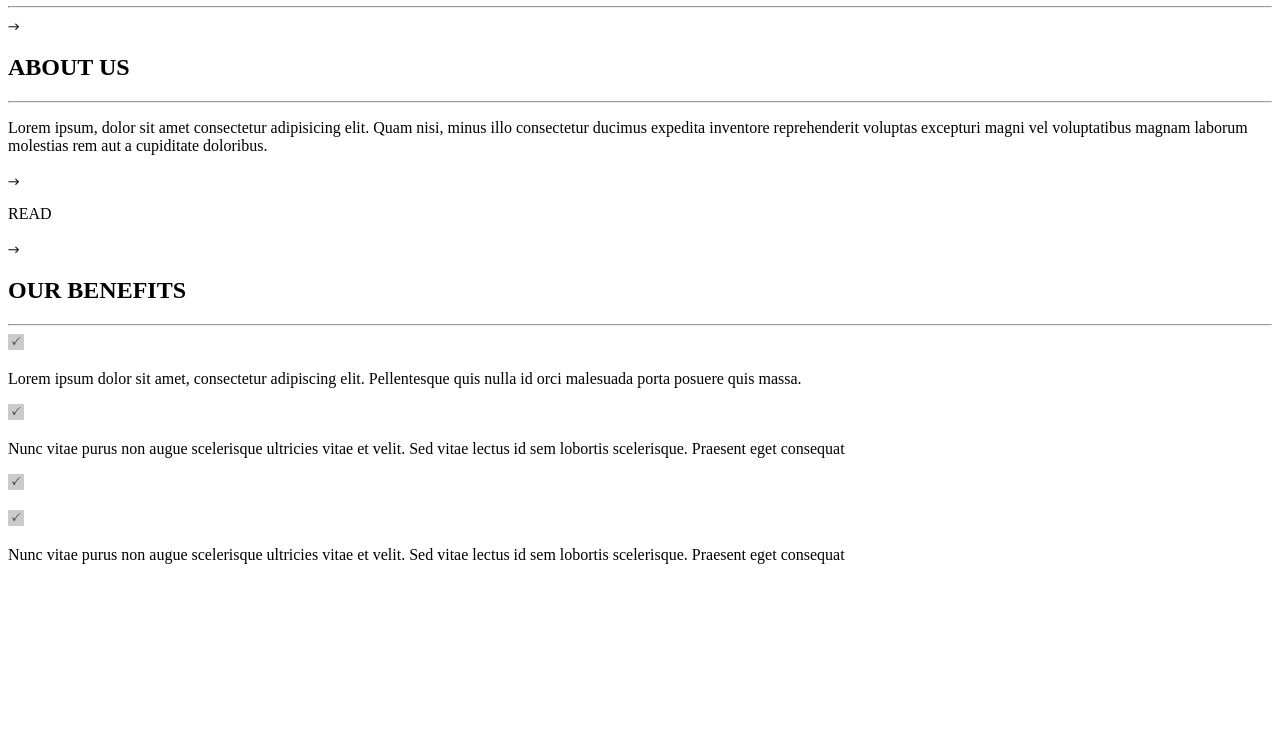
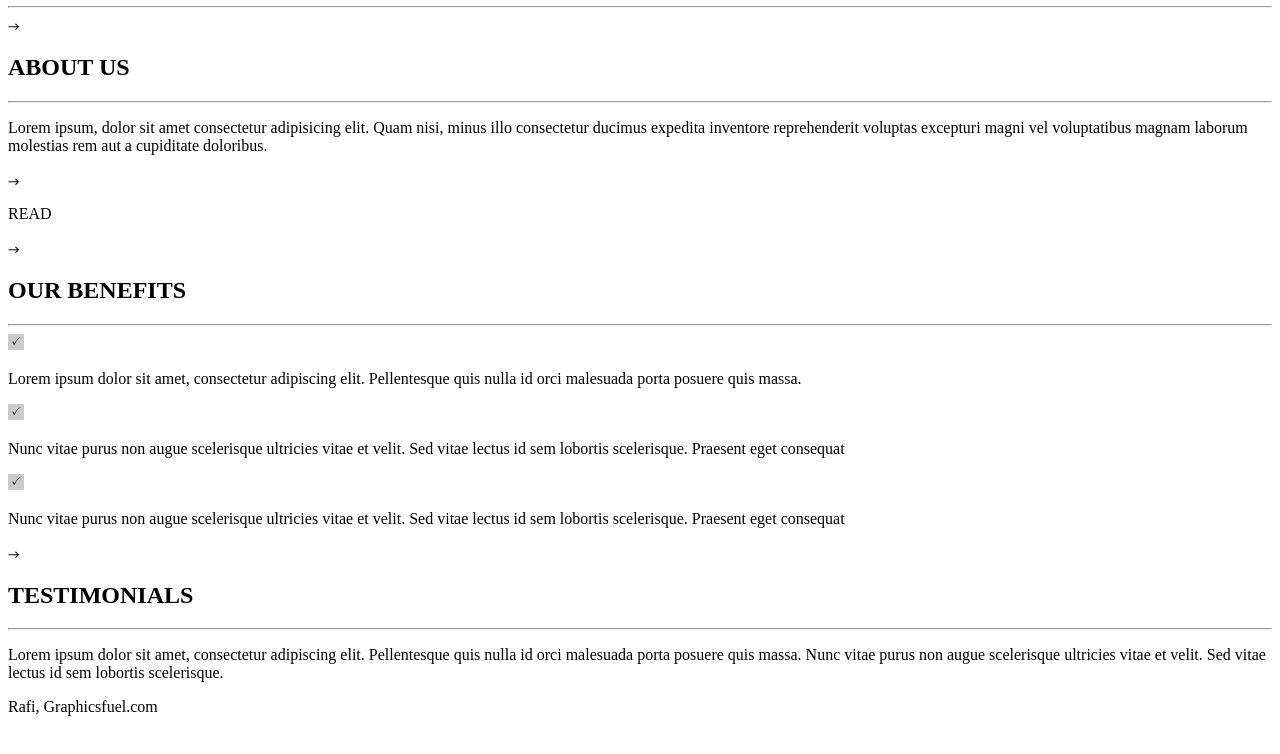
Before and after one commit to jeanToru/WEB1-S10-, a plain HTML site: page WEB1-DiseñoHtml/index.html in a window 1280 px wide. Shown: the part 596-1350 px from the top of the page. Before the commit the page ends 1176 px from the top, so only its background shows below. Drawn offline with Linux system fonts and the light colour scheme.

Commit message:
hr de los bloques de Parrafos

```diff
--- a/WEB1-DiseñoHtml/index.html
+++ b/WEB1-DiseñoHtml/index.html
@@ -49,13 +49,21 @@
                 <p>Nunc vitae purus non augue scelerisque ultricies vitae et velit. Sed vitae lectus id sem lobortis
                     scelerisque. Praesent eget consequat</p>
                 <img src="img/check.png" alt="check">
-                <p><img src="img/check.png" alt="check">
                 <p>Nunc vitae purus non augue scelerisque ultricies vitae et velit. Sed vitae lectus id sem lobortis
                     scelerisque. Praesent eget consequat</p>
             </div>
+            <div id="tercerParrafo">
+                <img src="img/arrow.png" alt="flecha">
+                <h2>TESTIMONIALS</h2>
+                <hr>
+                <p>Lorem ipsum dolor sit amet, consectetur adipiscing elit. Pellentesque quis nulla id orci malesuada
+                    porta posuere quis massa. Nunc vitae purus non augue scelerisque ultricies vitae et velit. Sed vitae
+                    lectus id sem lobortis scelerisque. </p>
+
+                <p>Rafi, Graphicsfuel.com</p>
+                <br>
+            </div>
         </div>
-    </div>
-    </div>
     </div>
 </body>
 
```
